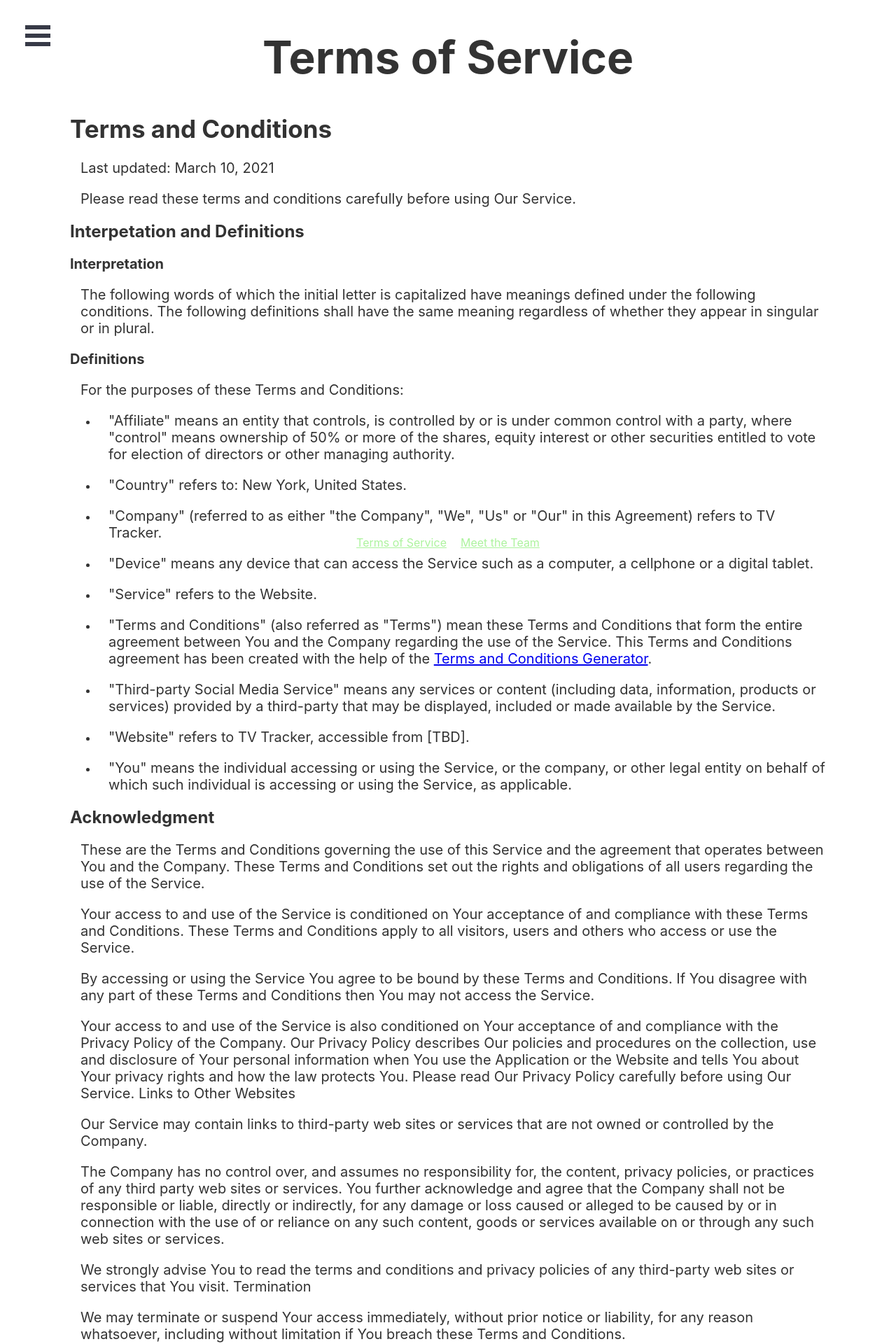
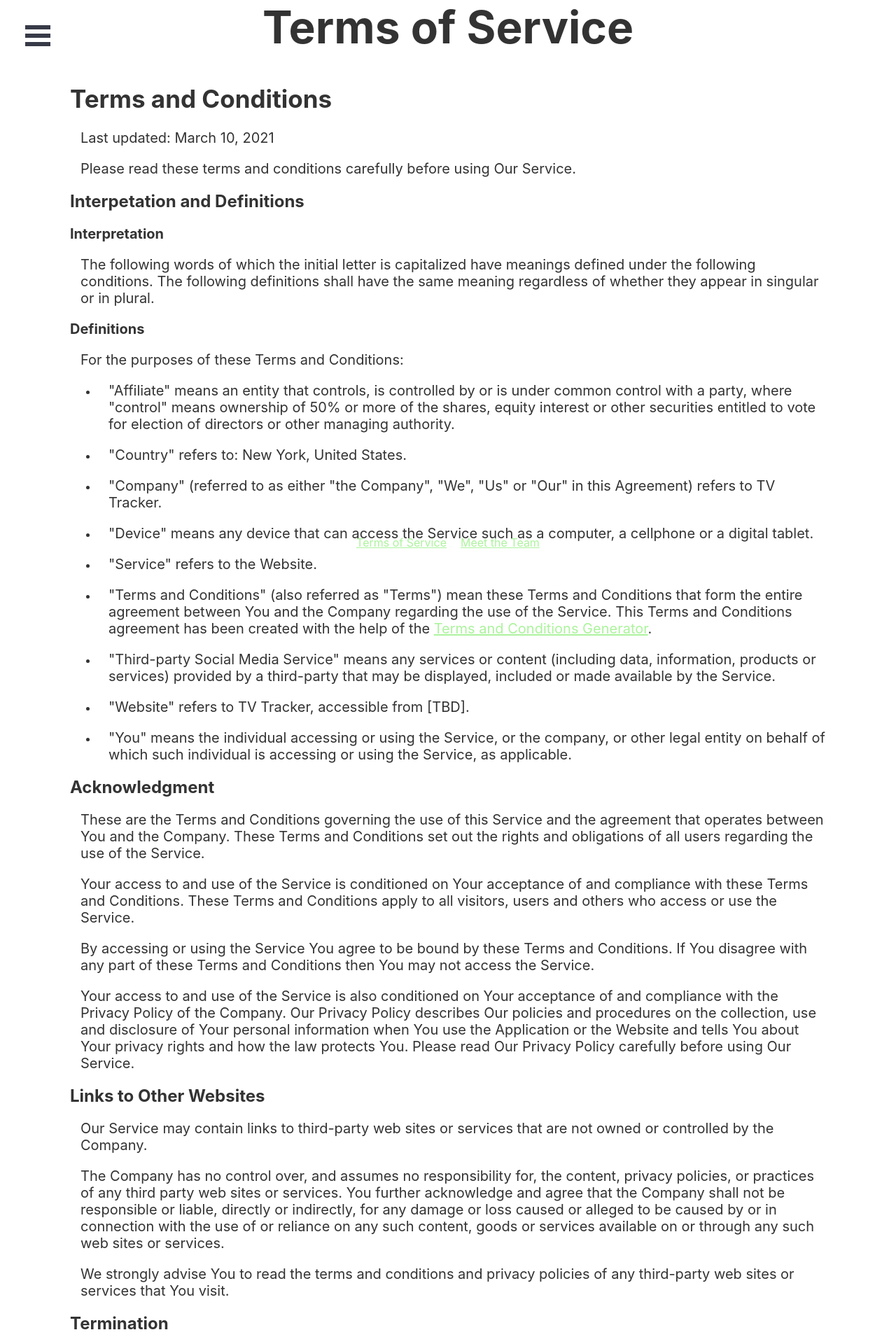
Before and after one commit to software-assignments-spring2021/project-setup-team-hatsukaichi-dynamic, a React (Create React App) app in the folder front-end/: page /terms-of-service in a window 1280 px wide. Shown: the top 1920 px of the page at 70% size. Built offline with nearby package versions, Linux system fonts and the light colour scheme.

Commit message:
Fixes sidebar whitespace issue by defining margin of 0 for first element of each page.

```diff
--- a/front-end/src/App.css
+++ b/front-end/src/App.css
@@ -1,6 +1,14 @@
 p {
     margin-top: 0;
     padding: 0;
+}
+
+.text a {
+    color: #acf39d;
+}
+
+.text a:hover {
+    color: #3cdd1b;
 }
 
 #footer-container {
--- a/front-end/src/MeetTheTeam.css
+++ b/front-end/src/MeetTheTeam.css
@@ -1,3 +1,8 @@
+h1 {
+    margin-top: 0;
+    padding: 0;
+}
+
 .content {
     width: 700px;
     padding: 50px;
--- a/front-end/src/TermsOfService.css
+++ b/front-end/src/TermsOfService.css
@@ -1,3 +1,7 @@
+h1 {
+    margin-top: 0;
+    padding: 0;
+}
 
 .header {
     font-size: 32px;
--- a/front-end/src/TermsOfService.js
+++ b/front-end/src/TermsOfService.js
@@ -7,7 +7,6 @@ function TermsOfService() {
     return(
 	<>
 	    <Hamburger pageWrapId={'page-wrap'} outerContainerId={'outer-container'} />
-
 	    <div className = "header">
         	<h1>Terms of Service</h1>
     	    </div>
@@ -48,12 +47,12 @@ function TermsOfService() {
 		<p>These are the Terms and Conditions governing the use of this Service and the agreement that operates between You and the Company. These Terms and Conditions set out the rights and obligations of all users regarding the use of the Service.</p>
 		<p>Your access to and use of the Service is conditioned on Your acceptance of and compliance with these Terms and Conditions. These Terms and Conditions apply to all visitors, users and others who access or use the Service.</p>
 		<p>By accessing or using the Service You agree to be bound by these Terms and Conditions. If You disagree with any part of these Terms and Conditions then You may not access the Service.</p>
-			<p>Your access to and use of the Service is also conditioned on Your acceptance of and compliance with the Privacy Policy of the Company. Our Privacy Policy describes Our policies and procedures on the collection, use and disclosure of Your personal information when You use the Application or the Website and tells You about Your privacy rights and how the law protects You. Please read Our Privacy Policy carefully before using Our Service.
-			Links to Other Websites</p>
+		<p>Your access to and use of the Service is also conditioned on Your acceptance of and compliance with the Privacy Policy of the Company. Our Privacy Policy describes Our policies and procedures on the collection, use and disclosure of Your personal information when You use the Application or the Website and tells You about Your privacy rights and how the law protects You. Please read Our Privacy Policy carefully before using Our Service.</p>
+		<h2 id="links-to-other-websites">Links to Other Websites</h2>
 		<p>Our Service may contain links to third-party web sites or services that are not owned or controlled by the Company.</p>
 		<p>The Company has no control over, and assumes no responsibility for, the content, privacy policies, or practices of any third party web sites or services. You further acknowledge and agree that the Company shall not be responsible or liable, directly or indirectly, for any damage or loss caused or alleged to be caused by or in connection with the use of or reliance on any such content, goods or services available on or through any such web sites or services.</p>
-			<p>We strongly advise You to read the terms and conditions and privacy policies of any third-party web sites or services that You visit.
-			Termination</p>
+		<p>We strongly advise You to read the terms and conditions and privacy policies of any third-party web sites or services that You visit.</p>
+		<h2 id="termination">Termination</h2>
 		<p>We may terminate or suspend Your access immediately, without prior notice or liability, for any reason whatsoever, including without limitation if You breach these Terms and Conditions.</p>
 		<p>Upon termination, Your right to use the Service will cease immediately.</p>
 
@@ -99,7 +98,7 @@ function TermsOfService() {
 	    </div>
 	    <Footer />
 	</>
-    )
+    );
 }
 
 export default TermsOfService;
```
Lines whose indentation alone changed are shown as unchanged.
